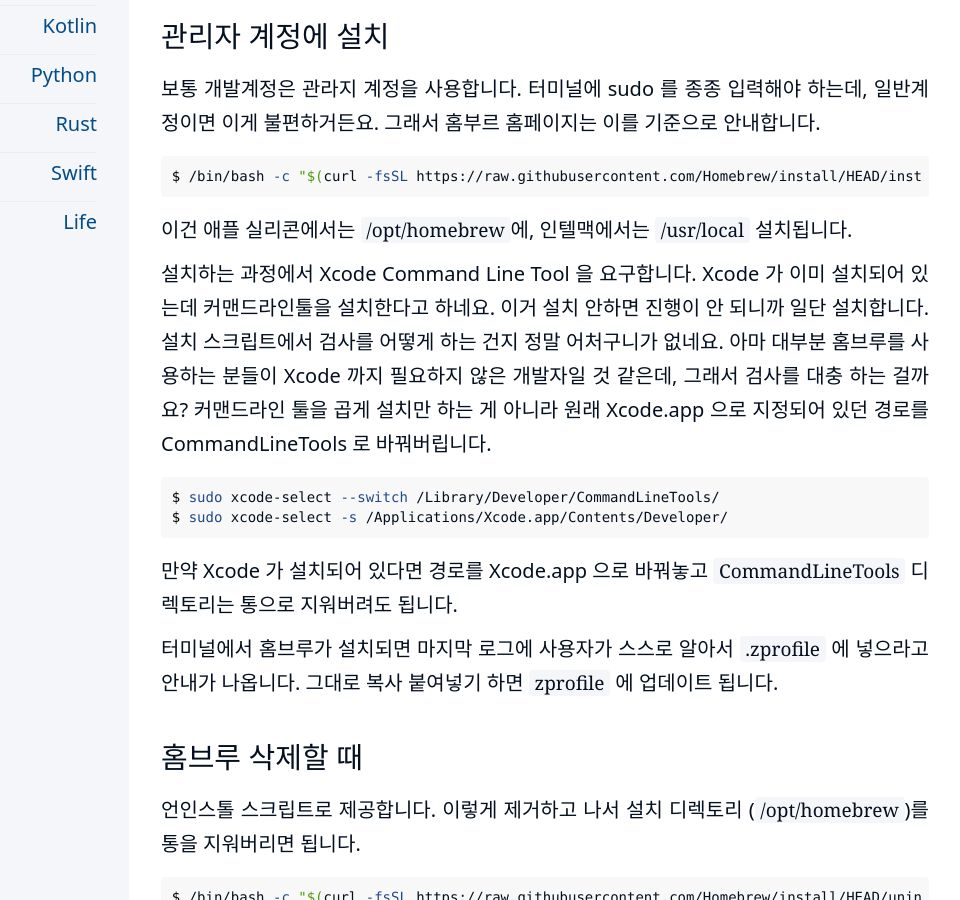
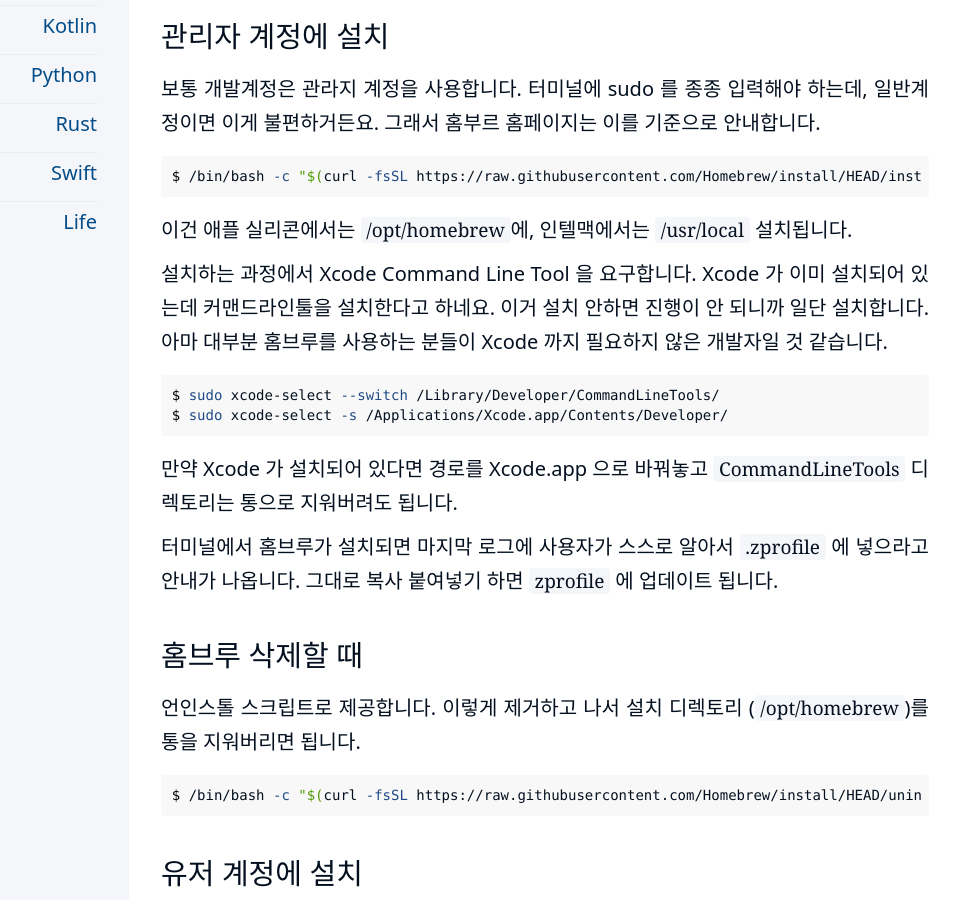
Before and after one commit to kiroshin/kiroshin.github.io, a Jekyll site: the page built from _posts/2025-04-18-homebrew-xcode.md, in a window 1280 px wide and 900 px high, scrolled down 992 px. Shown: the whole window, without its empty margins (191-1151 px from the left). Built offline with Jekyll 4.4.1, drawn with Linux system fonts in a browser that asks for light colours.

Commit message:
Update 2025-04-18-homebrew-xcode.md

````diff
--- a/_posts/2025-04-18-homebrew-xcode.md
+++ b/_posts/2025-04-18-homebrew-xcode.md
@@ -24,7 +24,7 @@ $ /bin/bash -c "$(curl -fsSL https://raw.githubusercontent.com/Homebrew/install/
 
 이건 애플 실리콘에서는 `/opt/homebrew`에, 인텔맥에서는 `/usr/local` 설치됩니다.
 
-설치하는 과정에서 Xcode Command Line Tool 을 요구합니다. Xcode 가 이미 설치되어 있는데 커맨드라인툴을 설치한다고 하네요. 이거 설치 안하면 진행이 안 되니까 일단 설치합니다. 설치 스크립트에서 검사를 어떻게 하는 건지 정말 어처구니가 없네요. 아마 대부분 홈브루를 사용하는 분들이 Xcode 까지 필요하지 않은 개발자일 것 같은데, 그래서 검사를 대충 하는 걸까요? 커맨드라인 툴을 곱게 설치만 하는 게 아니라 원래 Xcode.app 으로 지정되어 있던 경로를 CommandLineTools 로 바꿔버립니다.
+설치하는 과정에서 Xcode Command Line Tool 을 요구합니다. Xcode 가 이미 설치되어 있는데 커맨드라인툴을 설치한다고 하네요. 이거 설치 안하면 진행이 안 되니까 일단 설치합니다. 아마 대부분 홈브루를 사용하는 분들이 Xcode 까지 필요하지 않은 개발자일 것 같습니다.
 
 ```shell
 $ sudo xcode-select --switch /Library/Developer/CommandLineTools/
````
